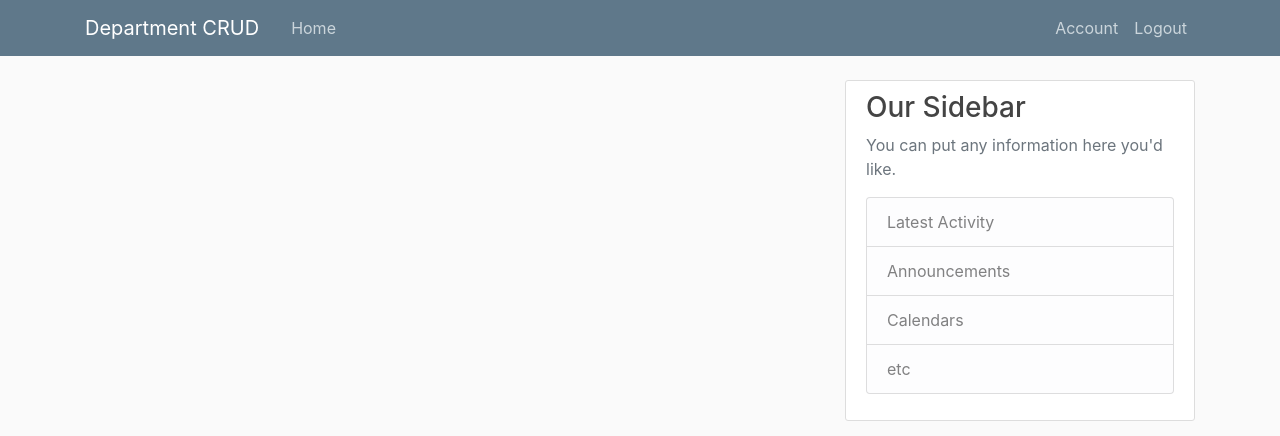
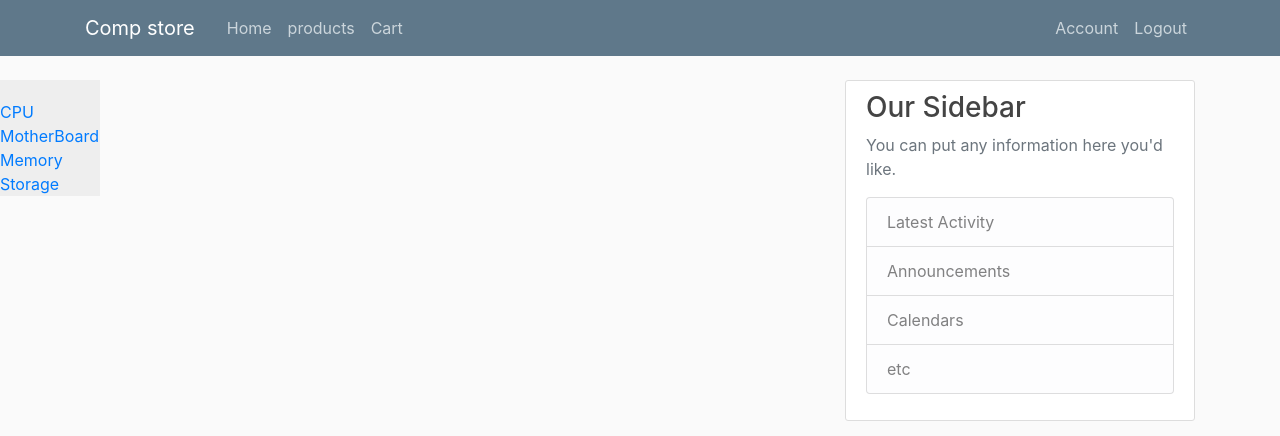
Before and after one commit to alake16/353Project, a Flask app: page /products in a window 1280 px wide. Shown: the top 436 px of the page. Run offline with Flask 2, Linux system fonts and the light colour scheme; the visitor is signed in with stand-in values (Sample User, id 1); data that the repository does not hold is empty; some libraries are stand-ins or nearby versions.

Commit message:
added filtering by category

```diff
--- a/PROJ353/flaskDemo/routes.py
+++ b/PROJ353/flaskDemo/routes.py
@@ -8,7 +8,7 @@ from flaskDemo.models import Users, products, Admin
 from flask_login import login_user, current_user, logout_user, login_required
 from datetime import datetime
 
-
+cartList = list()
 
 @app.route("/home")
 def home():
@@ -32,8 +32,30 @@ def displayProducts():
 @login_required
 def indiProduct(productID):
     indiProd = products.query.get(productID)
-    price = indiProd.price
-    return render_template('indiProd.html', title = 'indiProd', productName = indiProd.productName, price = price)
+
+    return render_template('indiProd.html', title = 'indiProd',product = indiProd)
+
+@app.route("/cart/<addItem>", methods = ['GET', 'POST'])
+def addCart(addItem):
+    price = 0
+    prod = products.query.get(addItem)
+    cartList.append(prod)
+    for row in cartList:
+        price += row.price
+    return render_template('cart.html', cart = cartList, title = 'Cart', total = price)
+
+@app.route("/cart", methods = ['GET', 'POST'])
+def cart():
+    price = 0
+    for row in cartList:
+        price += row.price
+    return render_template('cart.html', cart = cartList, title = 'Cart', total = price)
+
+@app.route("/displayCategory/<category>", methods = ['GET', 'POST'])
+def displayCategory(category):
+    prods = db.session.query(products).filter(products.categoryID.in_((category))).all()
+    print (prods)
+    return render_template('displayCategory.html', products = prods, title = products)
 
 @app.route("/adminPage", methods = ['Get', 'POST'])
 @login_required
--- a/PROJ353/flaskDemo/templates/layout.html
+++ b/PROJ353/flaskDemo/templates/layout.html
@@ -1,5 +1,12 @@
 <!DOCTYPE html>
 <html>
+<style>
+.main {
+  margin-left: 140px; /* Same width as the sidebar + left position in px */
+  font-size: 28px; /* Increased text to enable scrolling */
+  padding: 0px 10px;
+}
+</style>
 <head>
     <!-- Required meta tags -->
     <meta charset="utf-8">
@@ -11,23 +18,24 @@
     <link rel="stylesheet" type="text/css" href="{{ url_for('static', filename='main.css') }}">
 
     {% if title %}
-        <title>Department CRUD - {{ title }}</title>
+        <title>Comp Store - {{ title }}</title>
     {% else %}
-        <title>Department CRUD</title>
+        <title>Comp Store</title>
     {% endif %}
 </head>
 <body>
     <header class="site-header">
       <nav class="navbar navbar-expand-md navbar-dark bg-steel fixed-top">
         <div class="container">
-          <a class="navbar-brand mr-4" href="/">Department CRUD</a>
+          <a class="navbar-brand mr-4" href="/">Comp store</a>
           <button class="navbar-toggler" type="button" data-toggle="collapse" data-target="#navbarToggle" aria-controls="navbarToggle" aria-expanded="false" aria-label="Toggle navigation">
             <span class="navbar-toggler-icon"></span>
           </button>
           <div class="collapse navbar-collapse" id="navbarToggle">
             <div class="navbar-nav mr-auto">
               <a class="nav-item nav-link" href="{{ url_for('home') }}">Home</a>
-
+              <a class="nav-item nav-link" href="{{ url_for('displayProducts') }}">products</a>
+              <a class="nav-item nav-link" href="{{ url_for('cart') }}">Cart</a>
             </div>
             <!-- Navbar Right Side -->
             <div class="navbar-nav">
--- a/PROJ353/flaskDemo/templates/products.html
+++ b/PROJ353/flaskDemo/templates/products.html
@@ -1,5 +1,30 @@
 {% extends "layout.html" %}
 {% block content %}
+<style>
+.sidenav {
+
+  width: 100px;
+  position: fixed;
+  z-index: 1;
+  top: 100;
+  left: 0;
+  background-color: #eee;
+  overflow-x: hidden;
+  padding-top: 20px;
+}
+.main {
+  margin-left: 140px; /* Same width as the sidebar + left position in px */
+  font-size: 28px; /* Increased text to enable scrolling */
+  padding: 0px 10px;
+}
+</style>
+<div class="sidenav">
+  <a href="{{url_for('displayCategory', category = 1)}}">CPU</a><br>
+  <a href="#">MotherBoard</a><br>
+  <a href="#">Memory</a><br>
+  <a href="#">Storage</a><br>
+</div>
+<div class ="main">
     {% for product in products %}
         <article class="media content-section">
 
@@ -8,4 +33,6 @@
 
         </article>
     {% endfor %}
+</div>
+
 {% endblock content %}
```
Also changed, not shown: PROJ353/flaskDemo/templates/cart.html (added, +11 -0 lines), PROJ353/flaskDemo/templates/displayCategory.html (added, +12 -0 lines), PROJ353/flaskDemo/templates/indiProd.html (+6 -3 lines).
